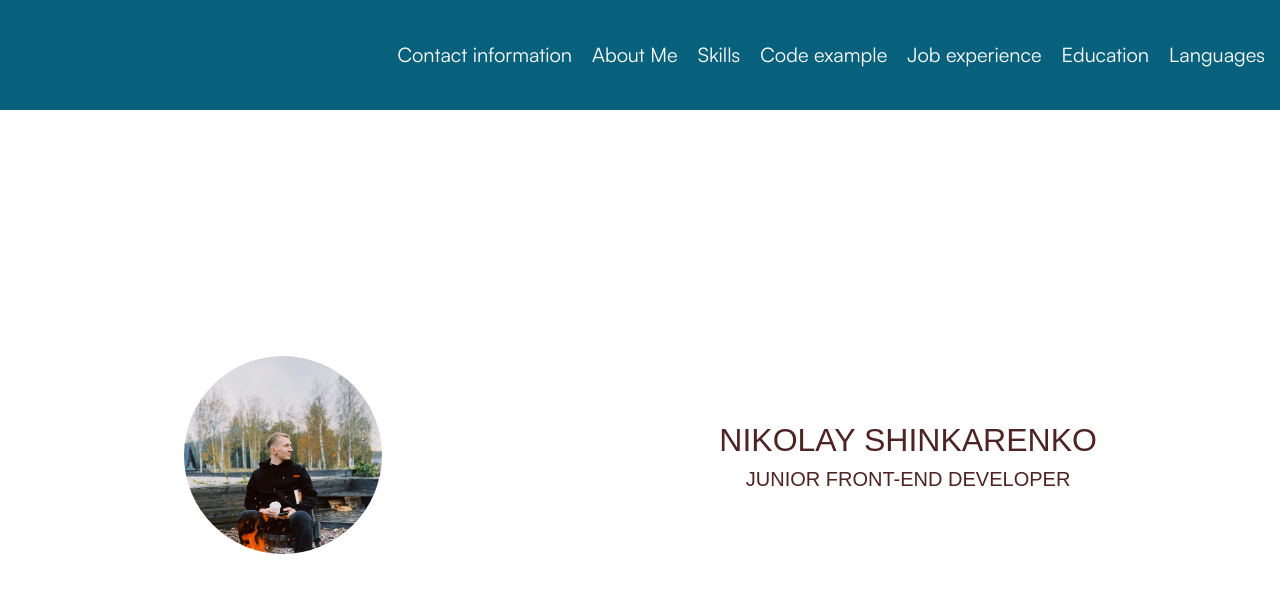
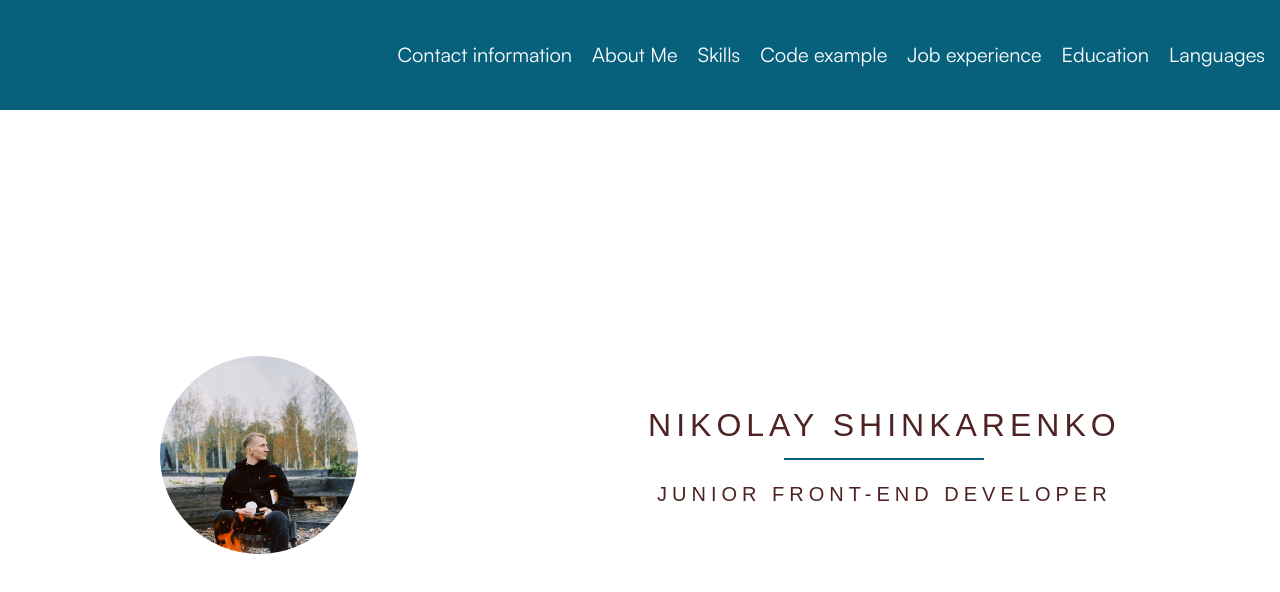
Before and after one commit to NickWebD/rsschool-cv, a website: page index.html in a window 1280 px wide. Drawn offline with Linux system fonts and the light colour scheme; a web font is replaced by a local one.

Commit message:
style: add styles for hero section title

```diff
--- a/css/style.css
+++ b/css/style.css
@@ -145,10 +145,24 @@ svg {
 }
 
 .hero__title {
+  margin-bottom: 30px;
+  position: relative;
   text-align: center;
   text-transform: uppercase;
   font-family: var(--second-family);
   font-weight: 500;
+  letter-spacing: 5px;
+}
+
+.hero__title::after {
+  position: absolute;
+  content: "";
+  width: 200px;
+  height: 2px;
+  left: 50%;
+  bottom: -25%;
+  transform: translate(-50%, -50%);
+  background-color: var(--accent-color);
 }
 
 .hero__text {
@@ -156,4 +170,5 @@ svg {
   font-size: 20px;
   text-transform: uppercase;
   font-family: var(--second-family);
+  letter-spacing: 5px;
 }
```
Also changed, not shown: index.html (+1 -0 lines).
